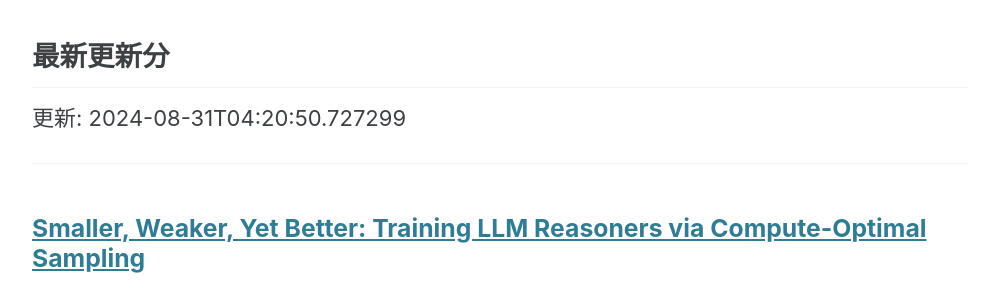
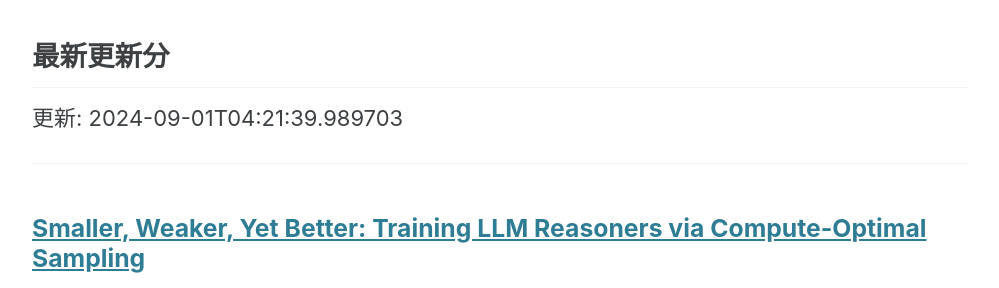
Before and after one commit to haruhisa-enomoto/arxiv-privacy-tech, a Jekyll site: the page built from index.md, in a window 1280 px wide and 900 px high, scrolled down 680 px. Shown: the part 155-443 px from the top of the window, without its empty margins (140-1139 px from the left). Built offline with Jekyll 4.4.1, drawn with Linux system fonts in a browser that asks for light colours; cached includes are drawn as plain includes.

Commit message:
:robot: Automate updates

```diff
--- a/index.md
+++ b/index.md
@@ -27,7 +27,7 @@ author_profile: false
 
 ## 最新更新分
 
-更新: 2024-08-31T04:20:50.727299
+更新: 2024-09-01T04:21:39.989703
 
 - - -
 
```
